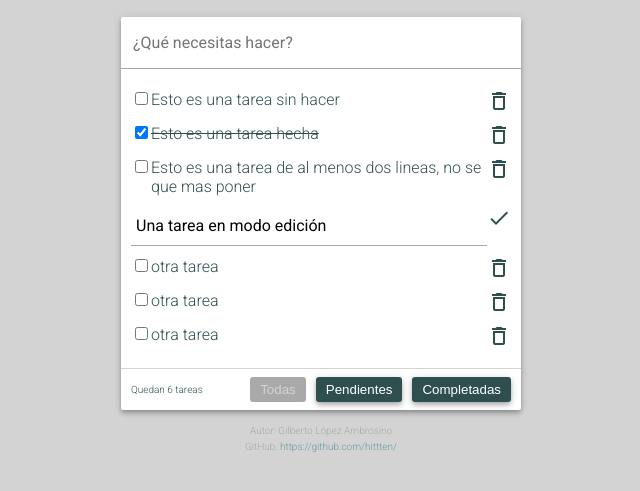
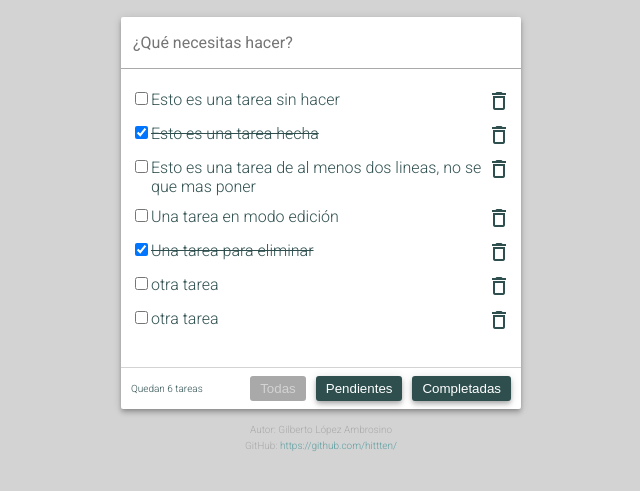
Before and after one commit to hittten/task-manager, a website built with webpack: page src/index.html in a window 1280 px wide. Shown: the part 67-558 px from the top of the page, without its empty margins (319-959 px from the left). Built offline with nearby package versions, Linux system fonts and the light colour scheme.

Commit message:
list tasks

```diff
--- a/src/index.html
+++ b/src/index.html
@@ -21,59 +21,7 @@
     <input id="taskInput" type="text" placeholder="¿Qué necesitas hacer?">
   </label>
   <ul id="taskList">
-    <li>
-      <div>
-        <input type="checkbox">
-        <span>Esto es una tarea sin hacer</span>
-      </div>
-      <i class="material-icons btn-delete">delete_outline</i>
-    </li>
-    <li>
-      <div>
-        <input type="checkbox" checked>
-        <span>Esto es una tarea hecha</span>
-      </div>
-      <i class="material-icons btn-delete">delete_outline</i>
-    </li>
-    <li>
-      <div>
-        <input type="checkbox">
-        <span>Esto es una tarea de al menos dos lineas, no se que mas poner</span>
-      </div>
-      <i class="material-icons btn-delete">delete_outline</i>
-    </li>
-    <li class="updating">
-      <div>
-        <input type="checkbox">
-        <span>Una tarea en modo edición</span>
-      </div>
-      <i class="material-icons btn-delete">delete_outline</i>
-      <input type="text" value="Una tarea en modo edición">
-      <i class="material-icons">
-        done
-      </i>
-    </li>
-    <li>
-      <div>
-        <input type="checkbox">
-        <span>otra tarea</span>
-      </div>
-      <i class="material-icons btn-delete">delete_outline</i>
-    </li>
-    <li>
-      <div>
-        <input type="checkbox">
-        <span>otra tarea</span>
-      </div>
-      <i class="material-icons btn-delete">delete_outline</i>
-    </li>
-    <li>
-      <div>
-        <input type="checkbox">
-        <span>otra tarea</span>
-      </div>
-      <i class="material-icons btn-delete">delete_outline</i>
-    </li>
+    <!--  it fills with javascript listTasksElements function  -->
   </ul>
   <div class="info">
     <p id="tasksLeft">Quedan 6 tareas</p>
--- a/src/index.ts
+++ b/src/index.ts
@@ -1 +1,32 @@
-console.log('hello');
+import {Task} from "./task";
+import {TASKS} from "./mock-task";
+
+// Elements
+const taskListElement: HTMLUListElement = document.querySelector('#taskList');
+
+// Data Functions
+function listTasks(): Task[] {
+  return TASKS;
+}
+
+// HTML Functions
+function listTasksElements(element: HTMLUListElement, tasks: Task[]) {
+  let html = '';
+
+  tasks.forEach(task => html += `
+    <li>
+      <div>
+        <input type="checkbox" ${task.done ? 'checked' : ''}>
+        <span>${task.description}</span>
+      </div>
+      <i class="material-icons btn-delete">delete_outline</i>
+    </li>
+  `)
+
+  element.innerHTML = html;
+}
+
+// Events
+
+// Load
+listTasksElements(taskListElement, listTasks());
--- /dev/null
+++ b/src/mock-task.ts
@@ -0,0 +1,39 @@
+import {Task} from "./task";
+
+export const TASKS: Task[] = [
+  {
+    id: 1,
+    description: 'Esto es una tarea sin hacer',
+    done: false,
+  },
+  {
+    id: 2,
+    description: 'Esto es una tarea hecha',
+    done: true,
+  },
+  {
+    id: 3,
+    description: 'Esto es una tarea de al menos dos lineas, no se que mas poner',
+    done: false,
+  },
+  {
+    id: 4,
+    description: 'Una tarea en modo edición',
+    done: false,
+  },
+  {
+    id: 5,
+    description: 'Una tarea para eliminar',
+    done: true,
+  },
+  {
+    id: 6,
+    description: 'otra tarea',
+    done: false,
+  },
+  {
+    id: 7,
+    description: 'otra tarea',
+    done: false,
+  },
+];
--- /dev/null
+++ b/src/task.ts
@@ -0,0 +1,5 @@
+export interface Task {
+  id: number;
+  description: string;
+  done: boolean;
+}
```
